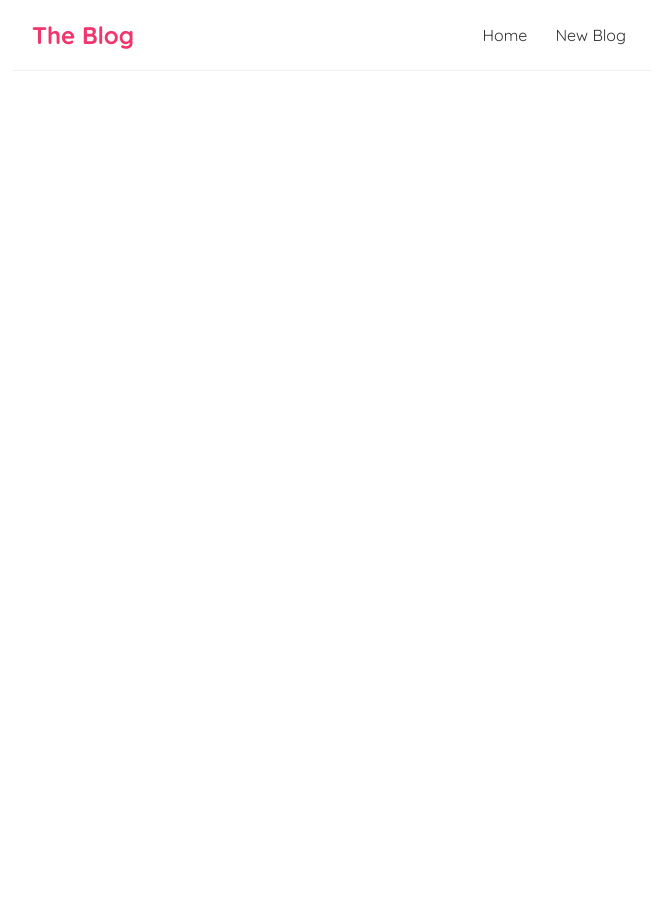
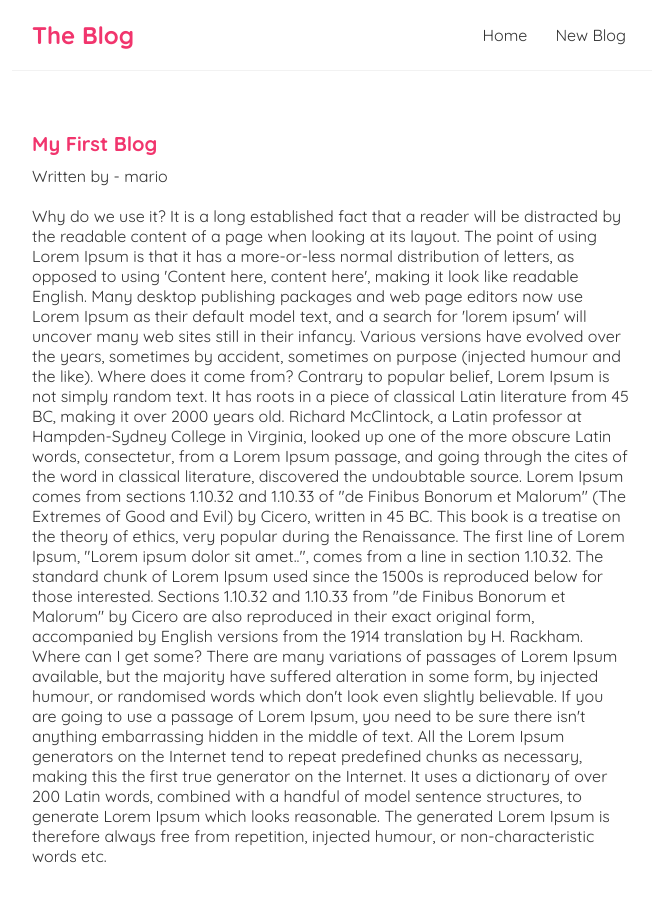
Before and after one commit to Nisarg-18/blogs-using-react, a React (Create React App) app: page /blogs/1 in a window 1280 px wide. Shown: the top 902 px of the page, without its empty margins (308-967 px from the left). Before the commit the page ends 800 px from the top, so only its background shows below. Built offline with nearby package versions, Linux system fonts and the light colour scheme; data requests are answered from the project's data file.

Commit message:
added blog details route

```diff
--- a/src/App.js
+++ b/src/App.js
@@ -2,6 +2,7 @@
 import Navbar from "./components/Navbar";
 import { BrowserRouter as Router, Routes, Route } from "react-router-dom";
 import Create from "./components/Create";
+import BlogDetails from "./components/BlogDetails";
 
 function App() {
   return (
@@ -12,6 +13,7 @@
           <Routes>
             <Route path="/" element={<Home />}></Route>
             <Route path="/create" element={<Create />}></Route>
+            <Route path="/blogs/:id" element={<BlogDetails />}></Route>
           </Routes>
         </div>
       </div>
--- /dev/null
+++ b/src/components/BlogDetails.js
@@ -0,0 +1,26 @@
+import { useParams } from "react-router-dom";
+import useFetch from "../customHooks/useFetch";
+
+function BlogDetails() {
+  const { id } = useParams();
+  const {
+    data: blog,
+    error,
+    isLoading,
+  } = useFetch("http://localhost:8000/blogs/" + id);
+  return (
+    <div className="blog-details">
+      {isLoading && <div>Loading....</div>}
+      {error && <div>{error}</div>}
+      {blog && (
+        <article>
+          <h2>{blog.title}</h2>
+          <p>Written by - {blog.author}</p>
+          <div>{blog.body}</div>
+        </article>
+      )}
+    </div>
+  );
+}
+
+export default BlogDetails;
--- a/src/components/BlogList.js
+++ b/src/components/BlogList.js
@@ -1,16 +1,19 @@
+import { Link } from "react-router-dom";
 
-function BlogList({blogs, title}) {
+function BlogList({ blogs, title }) {
   return (
     <div className="blog-list">
-        <h2>{ title }</h2>
-        {blogs.map((blog)=>(
-            <div className="blog-preview" key={blog.id}>
-                <h2>{ blog.title }</h2>
-                <p>Written by: { blog.author }</p>
-            </div>
-        ))}
+      <h2>{title}</h2>
+      {blogs.map((blog) => (
+        <div className="blog-preview" key={blog.id}>
+          <Link to={`/blogs/${blog.id}`}>
+            <h2>{blog.title}</h2>
+            <p>Written by: {blog.author}</p>
+          </Link>
+        </div>
+      ))}
     </div>
-  )
+  );
 }
 
-export default BlogList
+export default BlogList;
--- a/src/index.css
+++ b/src/index.css
@@ -1,4 +1,4 @@
-@import url('https://fonts.googleapis.com/css2?family=Quicksand:wght@300;400;500;600;700&display=swap');
+@import url("https://fonts.googleapis.com/css2?family=Quicksand:wght@300;400;500;600;700&display=swap");
 
 /* base styles */
 * {
@@ -40,10 +40,31 @@
   border-bottom: 1px solid #fafafa;
 }
 .blog-preview:hover {
-  box-shadow: 1px 3px 5px rgba(0,0,0,0.1);
+  box-shadow: 1px 3px 5px rgba(0, 0, 0, 0.1);
 }
 .blog-preview h2 {
   font-size: 20px;
   color: #f1356d;
   margin-bottom: 8px;
 }
+
+.blog-preview a {
+  text-decoration: none;
+}
+/* blog details page */
+.blog-details h2 {
+  font-size: 20px;
+  color: #f1356d;
+  margin-bottom: 10px;
+}
+.blog-details div {
+  margin: 20px 0;
+}
+.blog-details button {
+  background: #f1356d;
+  color: #fff;
+  border: 0;
+  padding: 8px;
+  border-radius: 8px;
+  cursor: pointer;
+}
```
